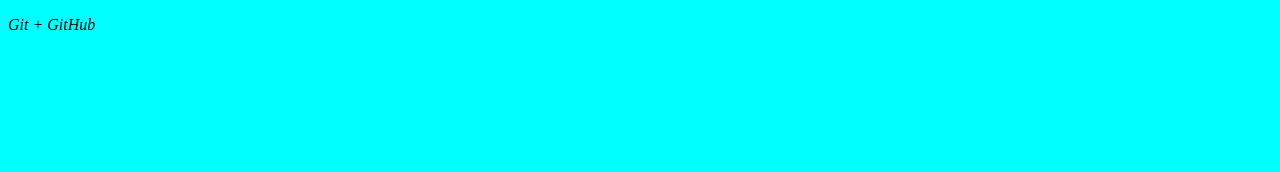
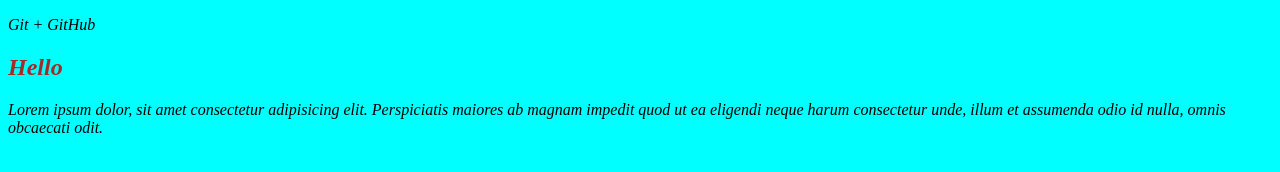
Before and after one commit to JuliaLem/gitdemo, a plain HTML site: page index.html in a window 1280 px wide. Drawn offline with Linux system fonts and the light colour scheme.

Commit message:
Наши первые измерения

```diff
--- a/css/main.css
+++ b/css/main.css
@@ -2,3 +2,6 @@ body{
     font-style: italic;
     background-color: aqua;
 }
+h2{
+    color: brown;
+}
--- a/index.html
+++ b/index.html
@@ -9,5 +9,7 @@
 </head>
 <body>
     <p>Git + GitHub</p>
+    <h2>Hello</h2>
+    <p>Lorem ipsum dolor, sit amet consectetur adipisicing elit. Perspiciatis maiores ab magnam impedit quod ut ea eligendi neque harum consectetur unde, illum et assumenda odio id nulla, omnis obcaecati odit.</p>
 </body>
 </html>
```
